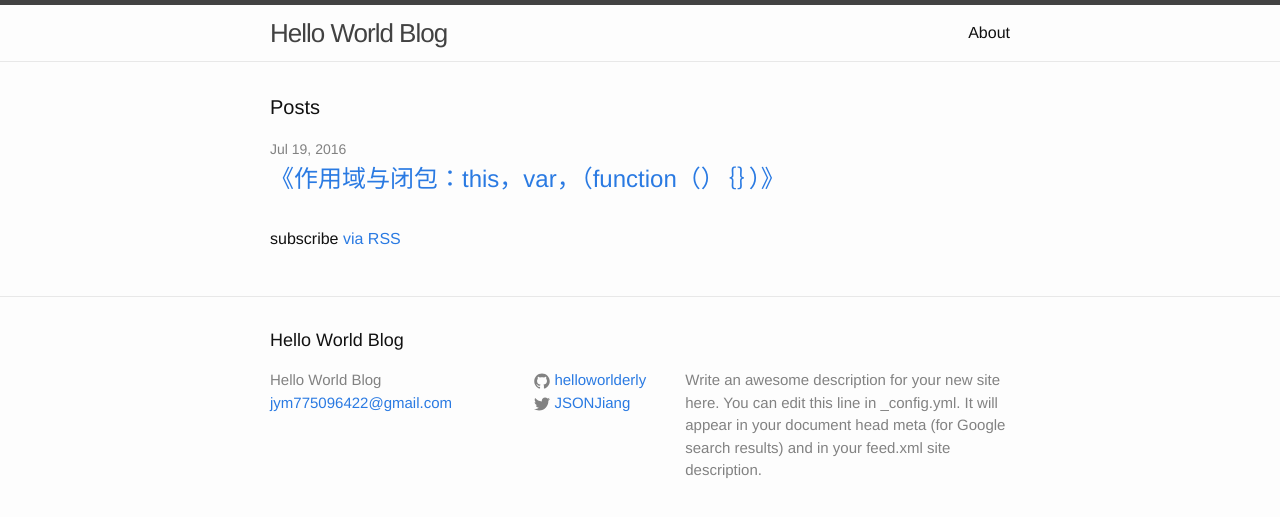
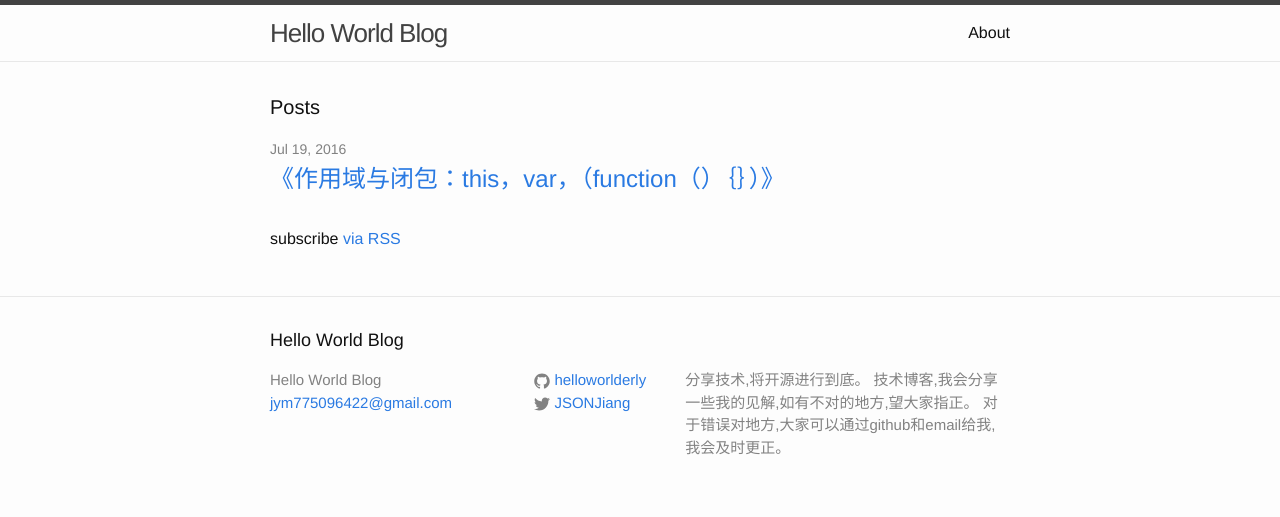
Before and after one commit to GokuJiang/HelloWorld_Blog, a Jekyll site: the page built from index.html, in a window 1280 px wide. Shown: the top 517 px of the page. Built offline with Jekyll 4.4.1, drawn with Linux system fonts in a browser that asks for light colours; Markdown is read by kramdown in place of the engine named in the settings.

Commit message:
feat: description

```diff
--- a/_config.yml
+++ b/_config.yml
@@ -9,14 +9,15 @@
 title: Hello World Blog
 email: jym775096422@gmail.com
 description: > # this means to ignore newlines until "baseurl:"
-  Write an awesome description for your new site here. You can edit this
-  line in _config.yml. It will appear in your document head meta (for
-  Google search results) and in your feed.xml site description.
+  分享技术,将开源进行到底。
+  技术博客,我会分享一些我的见解,如有不对的地方,望大家指正。
+  对于错误对地方,大家可以通过github和email给我,我会及时更正。
 
 baseurl: "/HelloWorld_Blog" # the subpath of your site, e.g. /blog
 url: "https://helloworlderly.github.io/HelloWorld_Blog/" # the base hostname & protocol for your site
 twitter_username: JSONJiang
 github_username:  helloworlderly
+weibo_username: 狂拽帅酷吊炸天的羊羊羊
 
 # Build settings
 markdown: redcarpet
```
